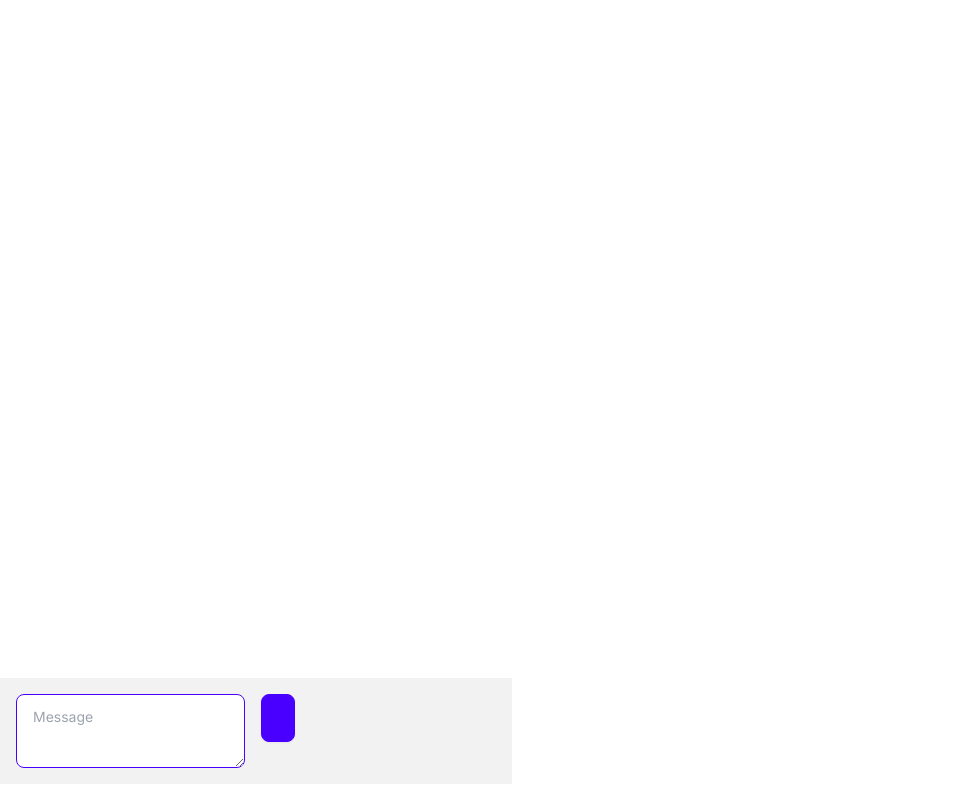
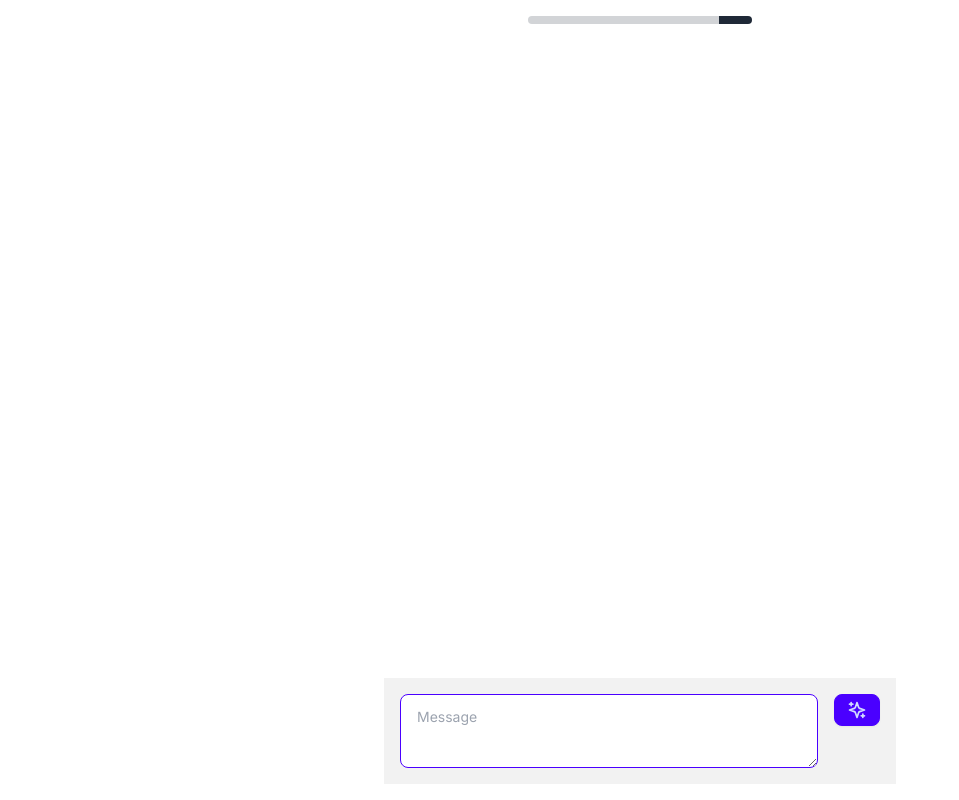
Before and after one commit to DevWeb13/openai-nextjs, a Next.js app: page / in a window 1280 px wide. Shown: the whole page, without its empty margins (0-959 px from the left). Built offline with nearby package versions, Linux system fonts and the light colour scheme.

Commit message:
feat: (app/page.tsx): Add progress bar and Sparkles icon

```diff
--- a/app/page.tsx
+++ b/app/page.tsx
@@ -1,16 +1,26 @@
+'use client';
+
+import { Sparkles } from 'lucide-react';
 import Image from 'next/image';
 
 export default function Home() {
   return (
     <main className='h-full relative'>
-      <div className='fixed bottom-4 left-0 right-0'>
+      <div className='absolute top-4 left-0 right-0 flex items-center justify-center'>
+        <progress className='progress w-56' />
+      </div>
+      <div className='fixed bottom-4 left-0 right-0 flex items-center justify-center'>
         <form className='p-4 bg-base-200 max-w-lg w-full'>
           <fieldset className='flex gap-4 items-start'>
             <textarea
-              className='textarea textarea-primary'
+              className='w-full textarea textarea-primary'
               placeholder='Message'
             />
-            <button className='btn btn-primary' />
+            <button
+              className='btn btn-primary btn-sm'
+              type='submit'>
+              <Sparkles size={20} />
+            </button>
           </fieldset>
         </form>
       </div>
```
